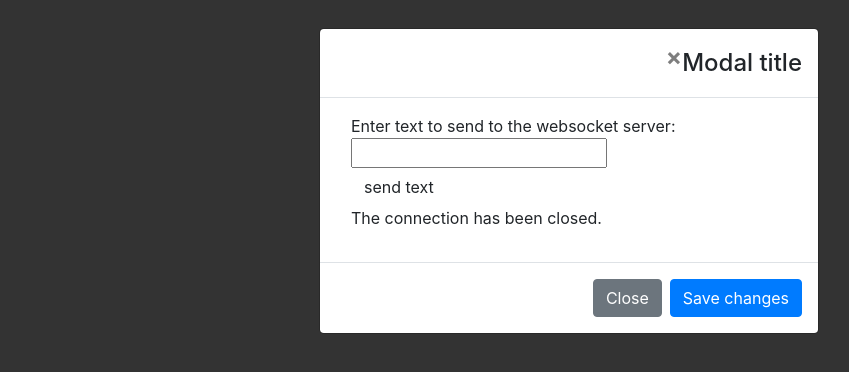
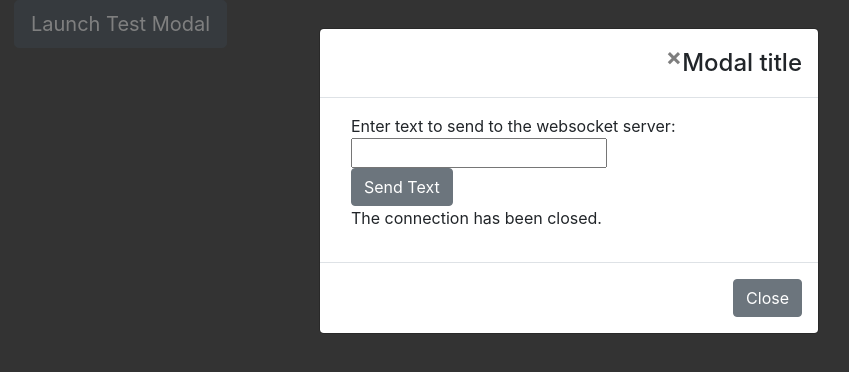
Before and after one commit to jonnykry/boxD, a plain HTML site: page app/client/index.html in a window 1280 px wide. Shown: the whole page, without its empty margins (71-920 px from the left). Drawn offline with nearby package versions, Linux system fonts and the light colour scheme; files that its build step writes are made by us from their sources.

Commit message:
modal update and styling

```diff
--- a/app/client/index.html
+++ b/app/client/index.html
@@ -9,6 +9,19 @@
     <script src="https://maxcdn.bootstrapcdn.com/bootstrap/4.0.0-alpha.5/js/bootstrap.min.js" integrity="sha384-BLiI7JTZm+JWlgKa0M0kGRpJbF2J8q+qreVrKBC47e3K6BW78kGLrCkeRX6I9RoK" crossorigin="anonymous"></script>
 </head>
 <body>
+  <div class="game">
+    <div class="container">
+      <div class="row">
+        <div class="col-md-4">
+          <!-- Button trigger modal -->
+          <button type="button" class="btn btn-secondary btn-lg" data-toggle="modal" data-target="#entryModal">
+            Launch Test Modal
+          </button>
+        </div>
+      </div>
+  </div>
+  </div>
+
   <!-- Modal -->
   <div class="modal fade" id="entryModal" tabindex="-1" role="dialog" aria-labelledby="entryModal" aria-hidden="true">
       <div class="modal-dialog" role="document">
@@ -23,13 +36,12 @@
                   <div id="send" class="container">
                       Enter text to send to the websocket server:
                       <input type="text" id="data" /><br>
-                    <input type="button" id="sendtext" value="send text" class="btn btn-default"/>
+                      <input type="button" id="sendtext" value="Send Text" class="btn btn-secondary"/>
                       <div id="output"></div>
                   </div>
               </div>
               <div class="modal-footer">
                   <button type="button" class="btn btn-secondary" data-dismiss="modal">Close</button>
-                <button type="button" class="btn btn-primary">Save changes</button>
               </div>
           </div>
       </div>
--- a/app/static/css/style.css
+++ b/app/static/css/style.css
@@ -1,4 +1,11 @@
 
-body {
-    background-color: #666666;
+html, body {
+  width: 100%;
+  height: 100%;
 }
+
+.game {
+  min-width: 100%;
+  min-height: 100%;
+  background-color: #666666;
+}
```
Lines whose indentation alone changed are shown as unchanged.
